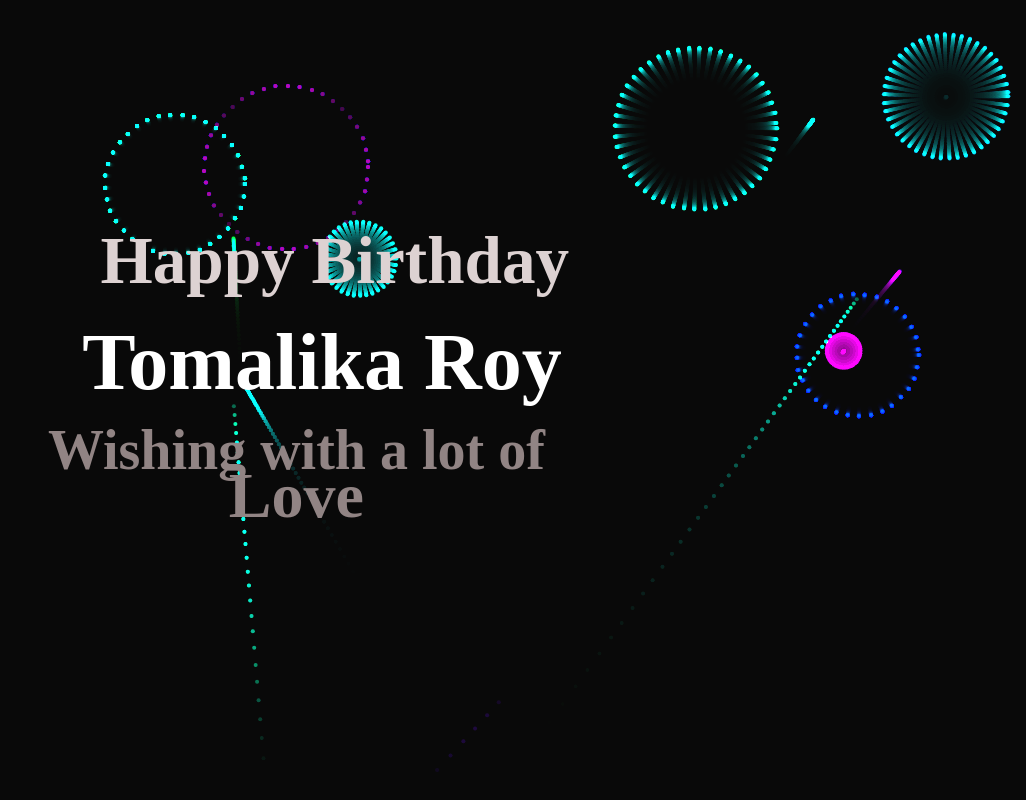
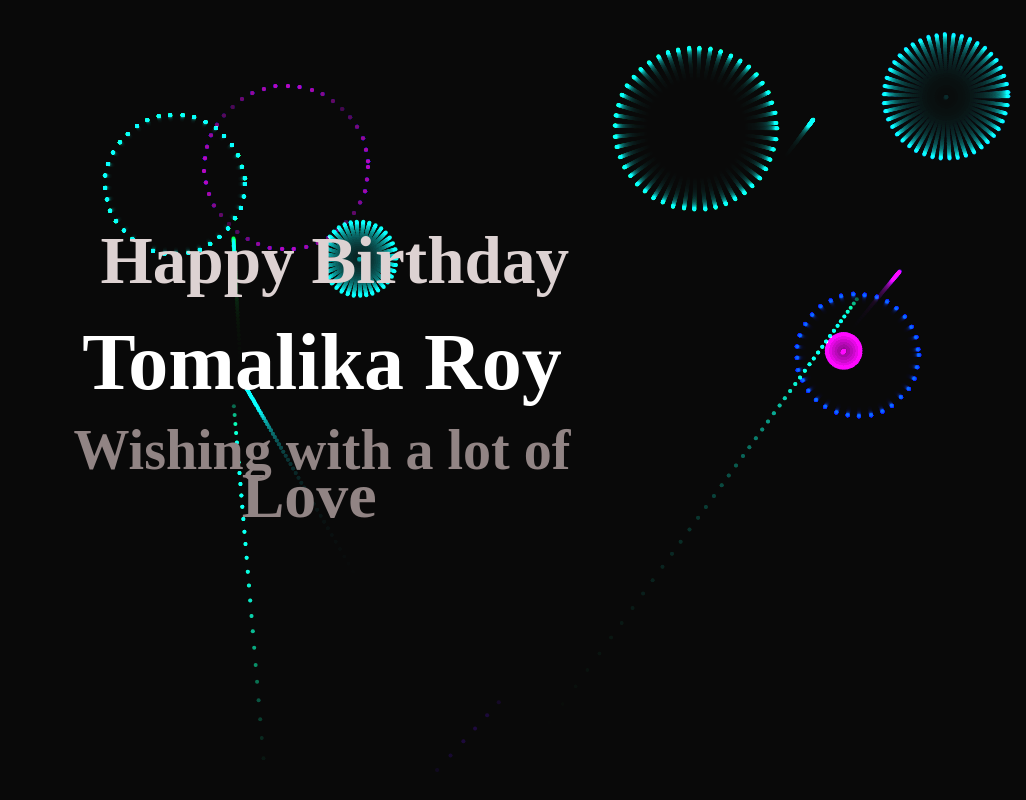
Before and after one commit to Saikat-S/HerBirthday, a plain HTML site: page index.html in a window 1280 px wide. Shown: the whole page, without its empty margins (254-1280 px from the left). Drawn offline with Linux system fonts and the light colour scheme.

Commit message:
updated left align

```diff
--- a/style.css
+++ b/style.css
@@ -31,7 +31,7 @@ body {
   h4 {
     position: absolute;
     top: 47%;
-    left: 43%;
+    left: 45%;
     transform: translate(-50%, -50%);
     color: #918484;
     font-family: "Source Sans Pro";
@@ -43,7 +43,7 @@ body {
   h3 {
     position: absolute;
     top: 54%;
-    left: 43%;
+    left: 44%;
     transform: translate(-50%, -50%);
     color: #918484;
     font-family: "Source Sans Pro";
```
